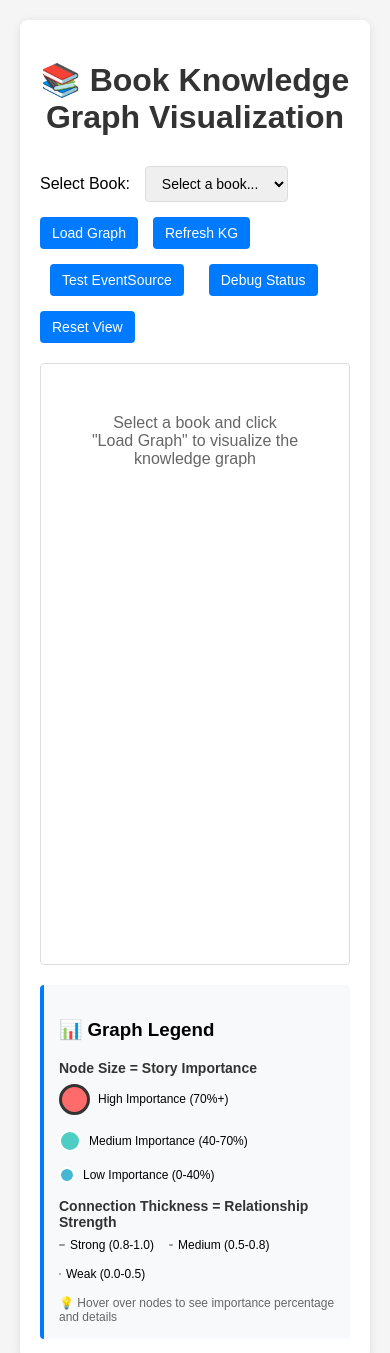
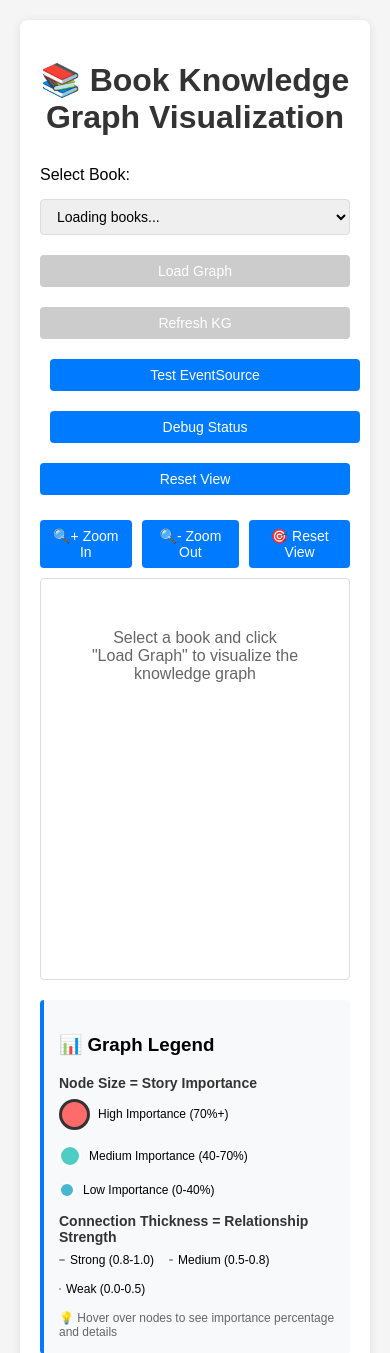
Before and after one commit to minitru/bunnyAI, a Flask app: page /force-graph in a window 390 px wide. Shown: the top 1353 px of the page. Run offline with Flask 3, Linux system fonts and the light colour scheme; data that the repository does not hold is empty.

Commit message:
fix mobile

```diff
--- a/templates/force_graph.html
+++ b/templates/force_graph.html
@@ -64,6 +64,48 @@
             border-radius: 4px;
             background: white;
             min-height: 600px;
+            cursor: grab;
+        }
+
+        .graph-container:active {
+            cursor: grabbing;
+        }
+
+        .zoom-controls {
+            display: flex;
+            gap: 10px;
+            margin-bottom: 10px;
+            justify-content: center;
+        }
+
+        .zoom-btn {
+            background: #007bff;
+            color: white;
+            border: none;
+            padding: 8px 12px;
+            border-radius: 4px;
+            cursor: pointer;
+            font-size: 14px;
+        }
+
+        .zoom-btn:hover {
+            background: #0056b3;
+        }
+
+        @media (max-width: 768px) {
+            .graph-container {
+                min-height: 400px;
+            }
+
+            .controls {
+                flex-direction: column;
+                align-items: stretch;
+            }
+
+            .controls select, .controls button {
+                width: 100%;
+                margin-bottom: 5px;
+            }
         }
 
         .loading {
@@ -201,6 +243,12 @@
             <button id="testSSE" onclick="testEventSource()" style="margin-left: 10px;">Test EventSource</button>
             <button id="debugStatus" onclick="debugStatus()" style="margin-left: 10px;">Debug Status</button>
             <button id="resetView" onclick="resetView()">Reset View</button>
+        </div>
+
+        <div class="zoom-controls">
+            <button class="zoom-btn" id="zoomIn">🔍+ Zoom In</button>
+            <button class="zoom-btn" id="zoomOut">🔍- Zoom Out</button>
+            <button class="zoom-btn" id="resetZoom">🎯 Reset View</button>
         </div>
 
         <div class="graph-container" id="graphContainer">
@@ -357,7 +405,15 @@
             svg = d3.select('#graphContainer')
                 .append('svg')
                 .attr('width', width)
-                .attr('height', height);
+                .attr('height', height)
+                .call(d3.zoom()
+                    .scaleExtent([0.1, 4])
+                    .on('zoom', (event) => {
+                        container.attr('transform', event.transform);
+                    }));
+
+            // Create a container for all graph elements
+            const container = svg.append('g');
 
             // Create tooltip
             const tooltip = d3.select('body').append('div')
@@ -372,7 +428,7 @@
                 .force('collision', d3.forceCollide().radius(30));
 
             // Create links with dynamic width based on connection strength
-            const link = svg.append('g')
+            const link = container.append('g')
                 .selectAll('line')
                 .data(validLinks)
                 .enter().append('line')
@@ -405,7 +461,7 @@
                 });
 
             // Create nodes
-            const node = svg.append('g')
+            const node = container.append('g')
                 .selectAll('g')
                 .data(data.nodes)
                 .enter().append('g')
@@ -841,8 +897,41 @@
         }
 
         // Initialize the page
+        // Zoom functionality
+        let currentZoom = d3.zoomIdentity;
+
+        function setupZoomControls() {
+            document.getElementById('zoomIn').addEventListener('click', function() {
+                if (svg) {
+                    svg.transition().duration(300).call(
+                        d3.zoom().transform,
+                        d3.zoomTransform(svg.node()).scale(1.2)
+                    );
+                }
+            });
+
+            document.getElementById('zoomOut').addEventListener('click', function() {
+                if (svg) {
+                    svg.transition().duration(300).call(
+                        d3.zoom().transform,
+                        d3.zoomTransform(svg.node()).scale(0.8)
+                    );
+                }
+            });
+
+            document.getElementById('resetZoom').addEventListener('click', function() {
+                if (svg) {
+                    svg.transition().duration(300).call(
+                        d3.zoom().transform,
+                        d3.zoomIdentity
+                    );
+                }
+            });
+        }
+
         document.addEventListener('DOMContentLoaded', function() {
             loadBooks();
+            setupZoomControls();
         });
     </script>
 </body>
```
Also changed, not shown: templates/index.html (+45 -1 lines).
